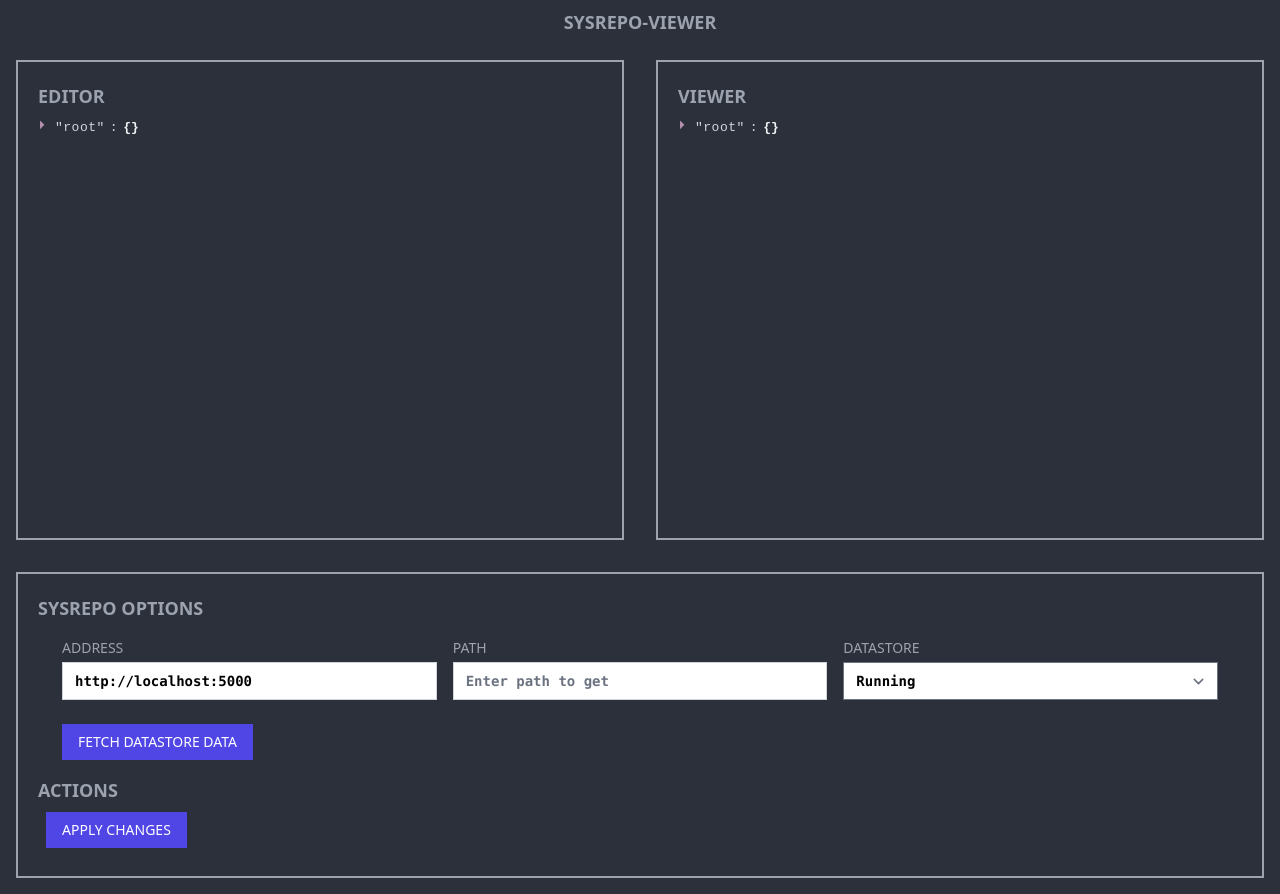
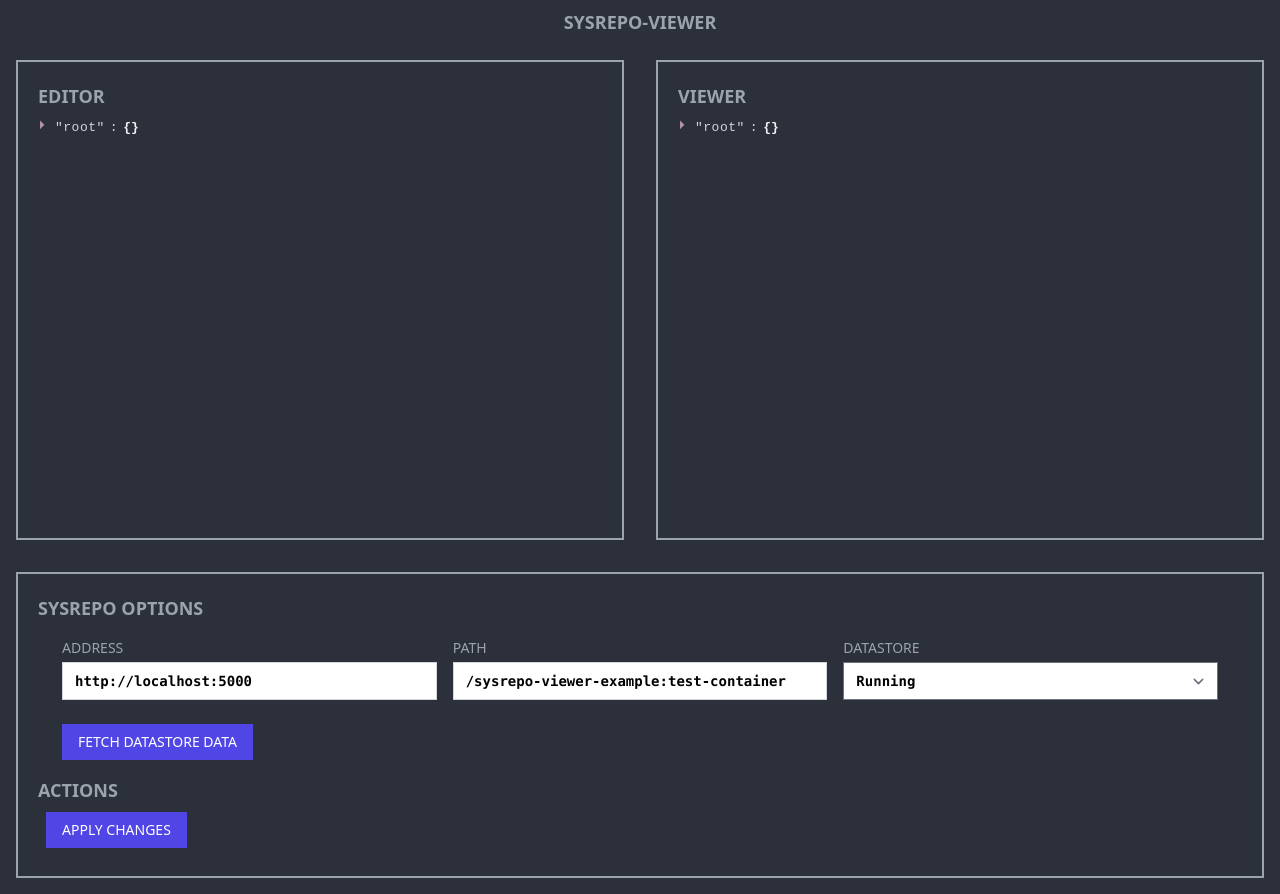
Before and after one commit to sartura/sysrepo-viewer, a React (Create React App) app in the folder frontend/sysrepo-viewer/: page / in a window 1280 px wide. Built offline with nearby package versions, Linux system fonts and the light colour scheme.

Commit message:
fix: path value not shown

```diff
--- a/frontend/sysrepo-viewer/src/components/PageBody.jsx
+++ b/frontend/sysrepo-viewer/src/components/PageBody.jsx
@@ -7,7 +7,7 @@ function showError(error) {
 }
 
 export default function PageBody() {
-  const [path, setPath] = useState("");
+  const [path, setPath] = useState("/sysrepo-viewer-example:test-container");
   const [datastore, setDatastore] = useState("Running");
   const [viewObject, setViewObject] = useState({});
   const [editObject, setEditObject] = useState({});
@@ -93,7 +93,7 @@ export default function PageBody() {
           <div className="m-2 flex">
             <div className="w-1/2 m-2">
               <label
-                htmlFor="path"
+                htmlFor="address"
                 className="block text-sm font-medium mb-1 uppercase"
               >
                 Address
@@ -118,7 +118,7 @@ export default function PageBody() {
                 type="text"
                 id="path"
                 className="flex-1 text-black font-semibold font-mono block w-full rounded-none sm:text-sm border-gray-300"
-                placeholder="Enter path to get"
+                value={path}
                 onChange={(event) => setPath(event.target.value)}
               />
             </div>
```
